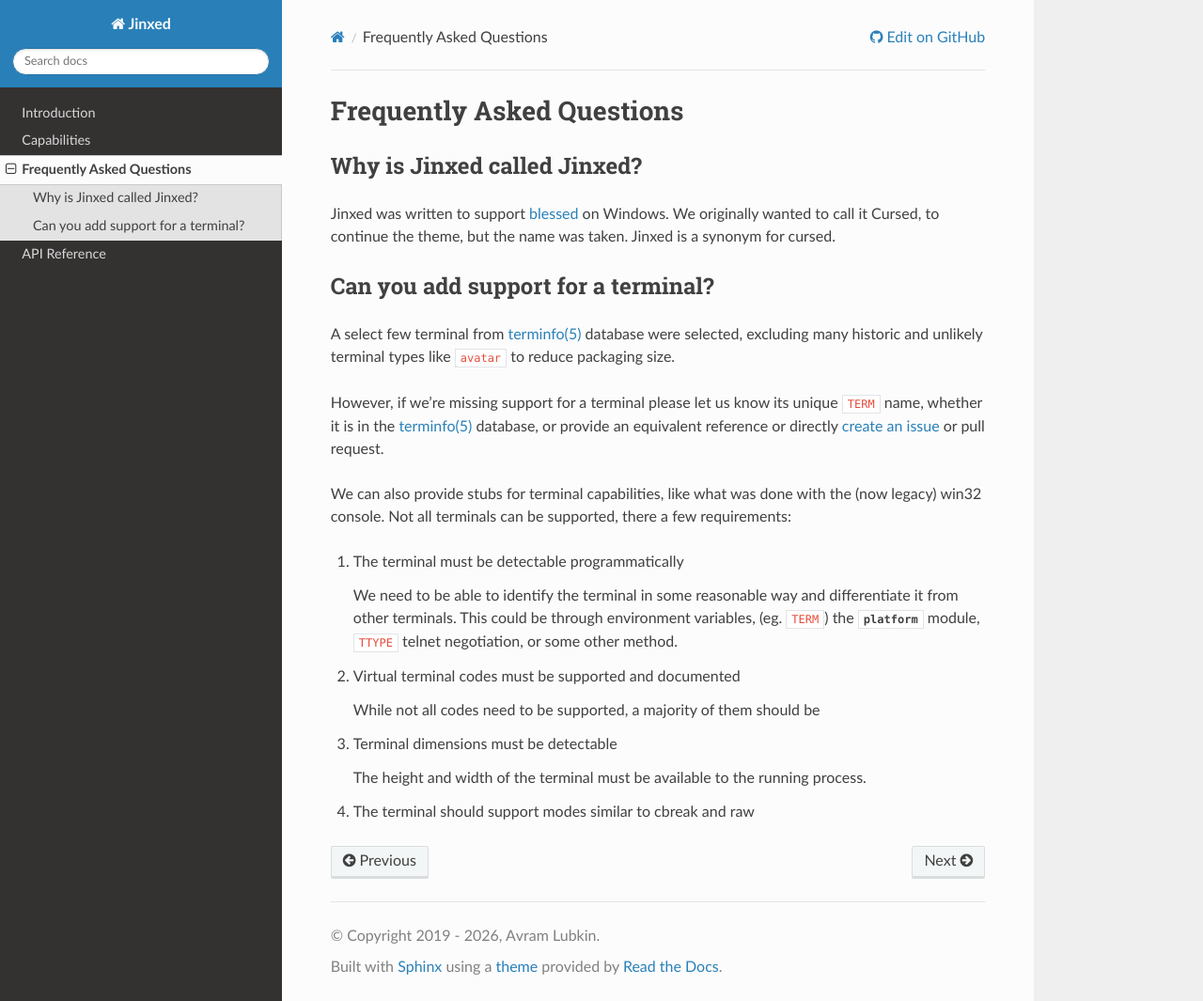
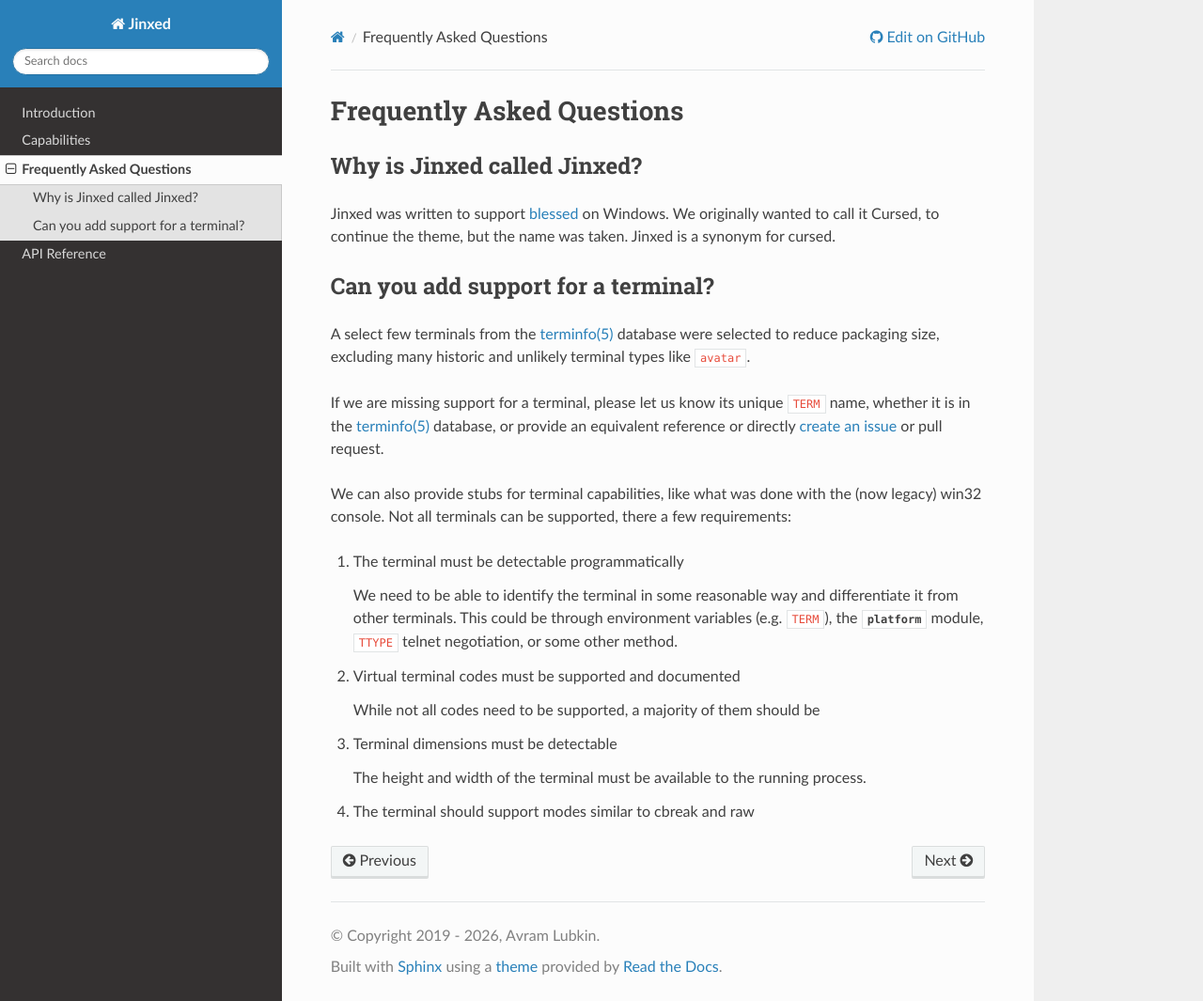
Before and after one commit to Rockhopper-Technologies/jinxed, a Sphinx documentation site: the page built from doc/faq.rst, in a window 1280 px wide and 1065 px high. Shown: the whole window at 94% size. Built offline with Sphinx 7.4.7 and the Read the Docs theme 3.1.0, drawn with Linux system fonts in a browser that asks for light colours.

Commit message:
feedback/revert tox.ini/spellcheck/etc.

```diff
--- a/doc/faq.rst
+++ b/doc/faq.rst
@@ -19,12 +19,12 @@
 Can you add support for a terminal?
 -----------------------------------
 
-A select few terminal from `terminfo(5)`_ database were selected, excluding many historic and
-unlikely terminal types like ``avatar`` to reduce packaging size.
+A select few terminals from the `terminfo(5)`_ database were selected to reduce packaging
+size, excluding many historic and unlikely terminal types like ``avatar``.
 
-However, if we're missing support for a terminal please let us know its unique ``TERM`` name,
-whether it is in the `terminfo(5)`_ database, or provide an equivalent reference or directly `create
-an issue <https://github.com/Rockhopper-Technologies/jinxed/issues>`_ or pull request.
+If we are missing support for a terminal, please let us know its unique ``TERM`` name,
+whether it is in the `terminfo(5)`_ database, or provide an equivalent reference or directly
+`create an issue <https://github.com/Rockhopper-Technologies/jinxed/issues>`_ or pull request.
 
 We can also provide stubs for terminal capabilities, like what was done with the (now legacy) win32
 console. Not all terminals can be supported, there a few requirements:
@@ -32,8 +32,8 @@
 1. The terminal must be detectable programmatically
 
    We need to be able to identify the terminal in some reasonable way
-   and differentiate it from other terminals. This could be through environment variables,
-   (eg. ``TERM``) the :py:mod:`platform` module, ``TTYPE`` telnet negotiation, or some other method.
+   and differentiate it from other terminals. This could be through
+   environment variables (e.g. ``TERM``), the :py:mod:`platform` module, ``TTYPE`` telnet negotiation, or some other method.
 
 2. Virtual terminal codes must be supported and documented
 
--- a/doc/spelling_wordlist.txt
+++ b/doc/spelling_wordlist.txt
@@ -1,6 +1,5 @@
 Ansicon
 cbreak
-eg
 filehandle
 natively
 ncurses
```
Also changed, not shown: other parts of doc/spelling_wordlist.txt (+0 -1 lines), doc/capabilities.rst (+7 -7 lines), 2 other files.
